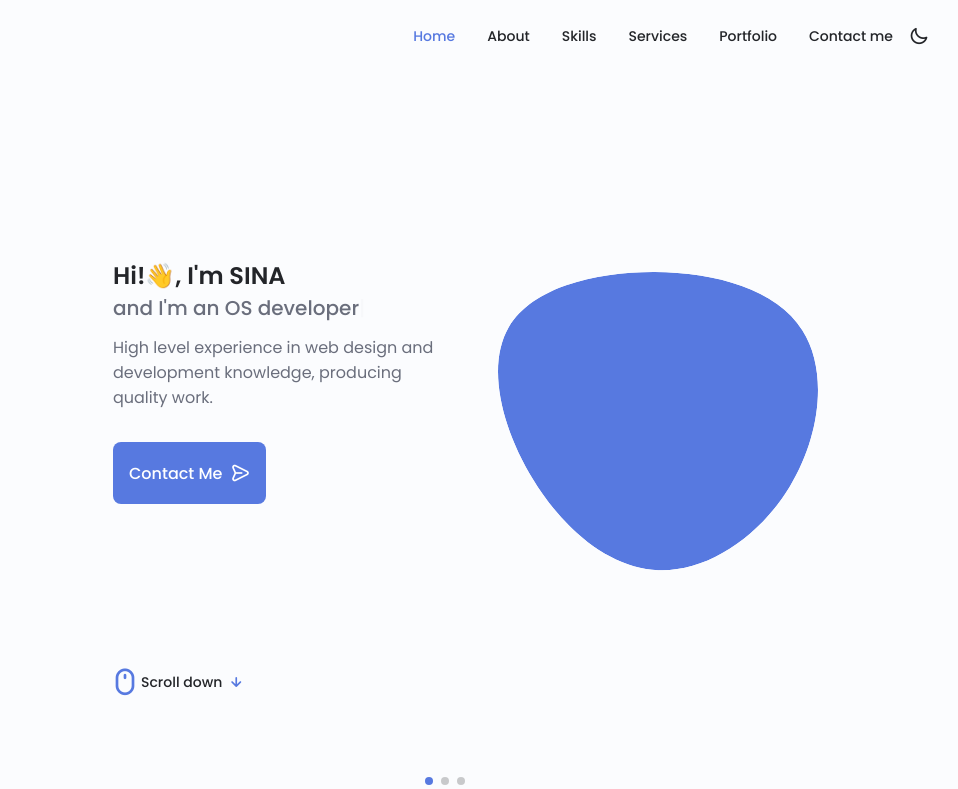
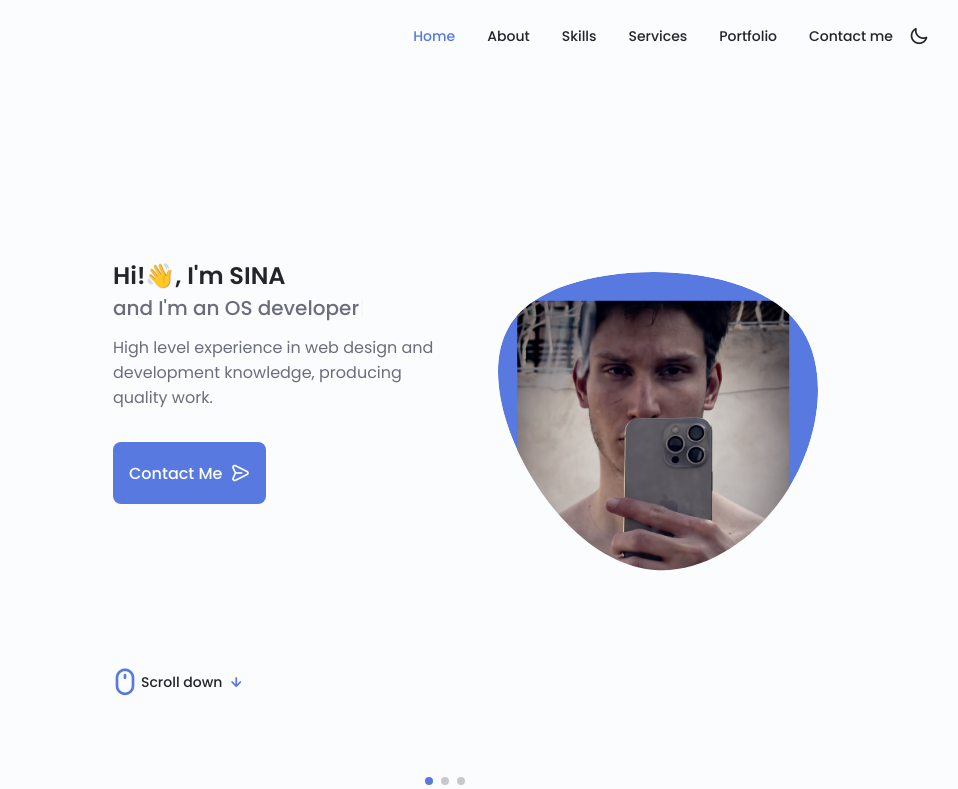
Before and after one commit to Fearlex-creator/sina, a plain HTML site: page index.html in a window 1280 px wide. Shown: the top 789 px of the page, 195-1153 px from the left. Drawn offline with nearby package versions, Linux system fonts and the light colour scheme.

Commit message:
Update index.html

```diff
--- a/index.html
+++ b/index.html
@@ -119,7 +119,7 @@
                                 129.362C2.45775 97.8511 -7.48481 59.1033 6.67581 34.5279C20.9871 10.1032 59.7028
                                 -0.149132 97.9666 0.00163737C136.23 0.303176 174.193 10.857 190.312 36.4879Z" />
 
-                                <image class="home__blob-img" x="12" y="18" href="assets/img/perfil.png" />
+                                <image class="home__blob-img" x="12" y="18" href="/img/IMG000.jpg" />
                             </g>
                         </svg>
                     </div>
```
